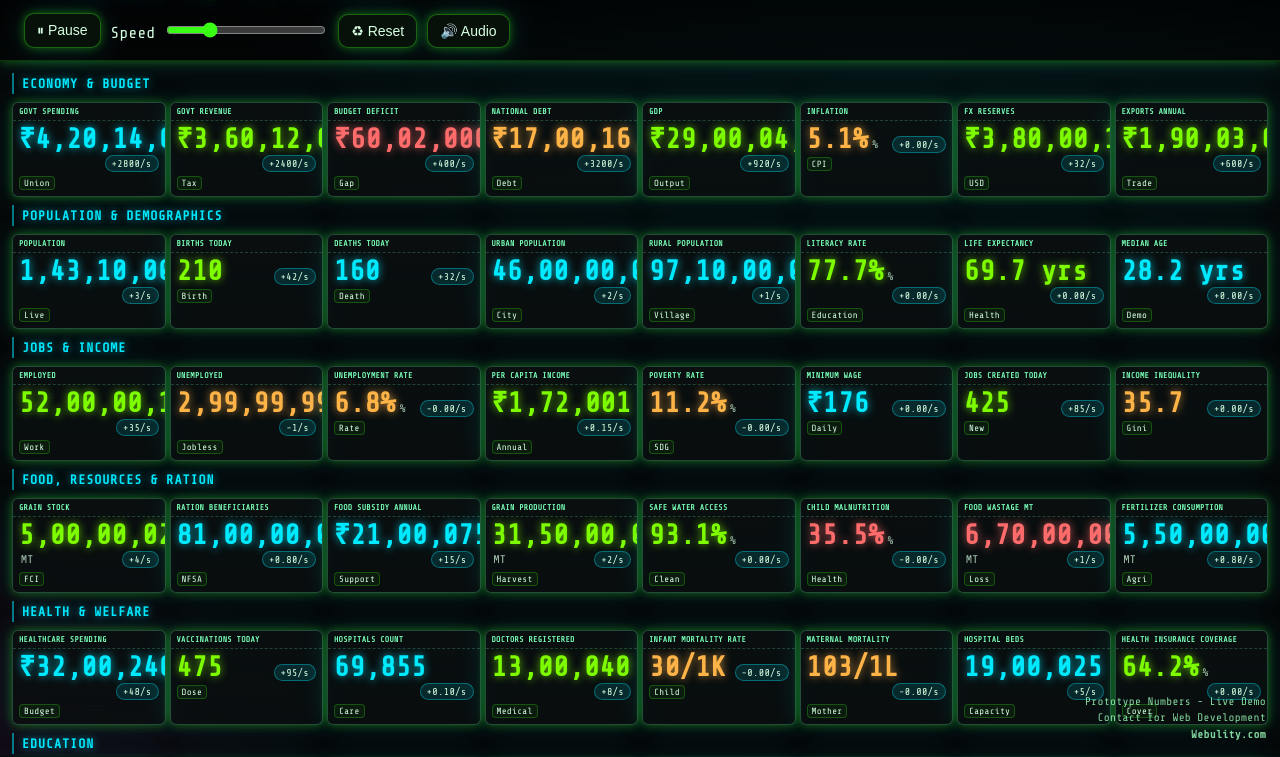
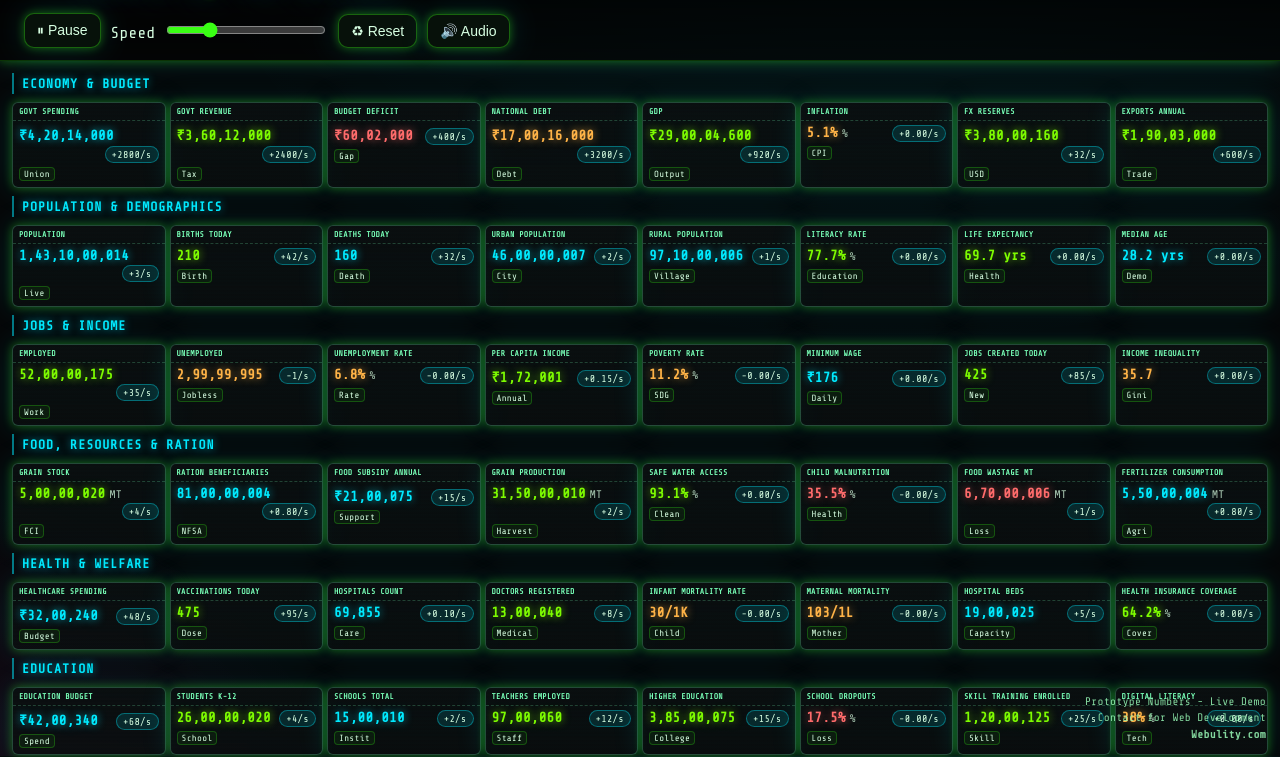
Before and after one commit to sachida369/Bharat-By-The-Second, a plain HTML site: page index.html in a window 1280 px wide. Shown: the part 44-801 px from the top of the page. Drawn offline with nearby package versions, Linux system fonts and the light colour scheme.

Commit message:
Update index.html

```diff
--- a/index.html
+++ b/index.html
@@ -86,11 +86,12 @@
     }
     .panel h3{margin:0; padding:4px 6px; font-size:8px; color:var(--muted); letter-spacing:.3px; text-transform:uppercase; border-bottom:1px dashed rgba(120,255,183,.22)}
     .value{padding:4px 6px; display:flex; flex-wrap:wrap; gap:2px; align-items:baseline}
-   .num{font-size:clamp(16px,2.4vw,28px);text-shadow:0 0 5px rgba(57,255,20,.7);font-weight:700;line-height:1}
-   .num.good{color:var(--good);text-shadow:0 0 9px rgba(125,252,0,.75)}
-   .num.neutral{color:var(--accent-2);text-shadow:0 0 9px rgba(0,234,255,.75)}
-   .num.warning{color:#ffb347;text-shadow:0 0 9px rgba(255,179,71,.75)}
-   .num.alert{color:var(--bad);text-shadow:0 0 9px rgba(255,107,107,.75)}
+   .num{font-size:clamp(12px,1.6vw,14px);text-shadow:0 0 4px rgba(57,255,20,.65);font-weight:600}
+   .num.good{color:var(--good);text-shadow:0 0 8px rgba(125,252,0,.65)}
+   .num.neutral{color:var(--accent-2);text-shadow:0 0 8px rgba(0,234,255,.65)}
+   .num.warning{color:#ffb347;text-shadow:0 0 8px rgba(255,179,71,.65)}
+   .num.alert{color:var(--bad);text-shadow:0 0 8px rgba(255,107,107,.65)}
+.unit{font-size:11px;opacity:.8}
 .unit{font-size:.55em;opacity:.8;margin-left:2px;vertical-align:baseline}
 
     .unit{font-size:.5em; opacity:.8; margin-left:2px; vertical-align:baseline}
```
